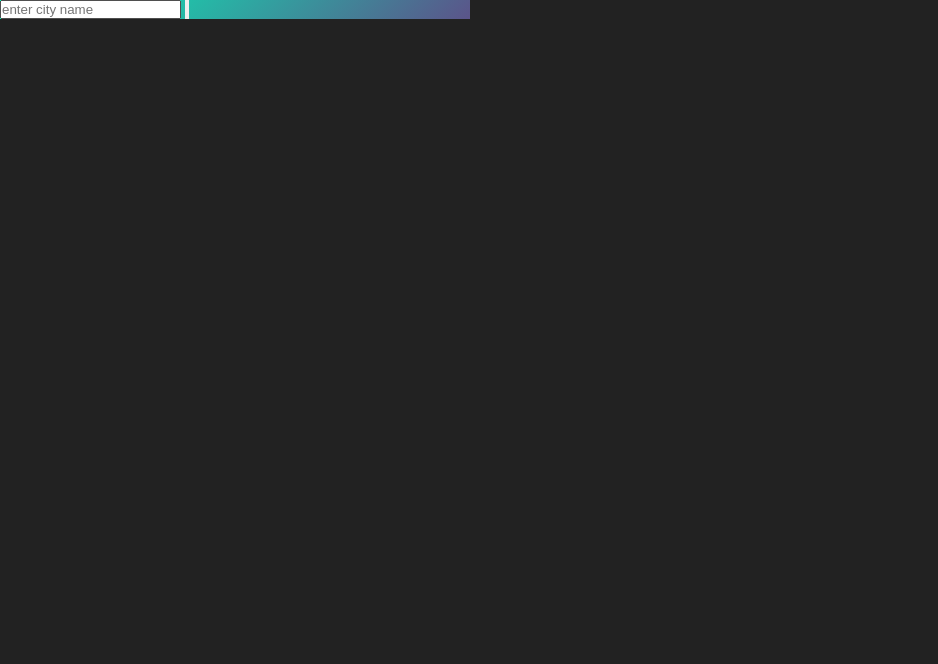
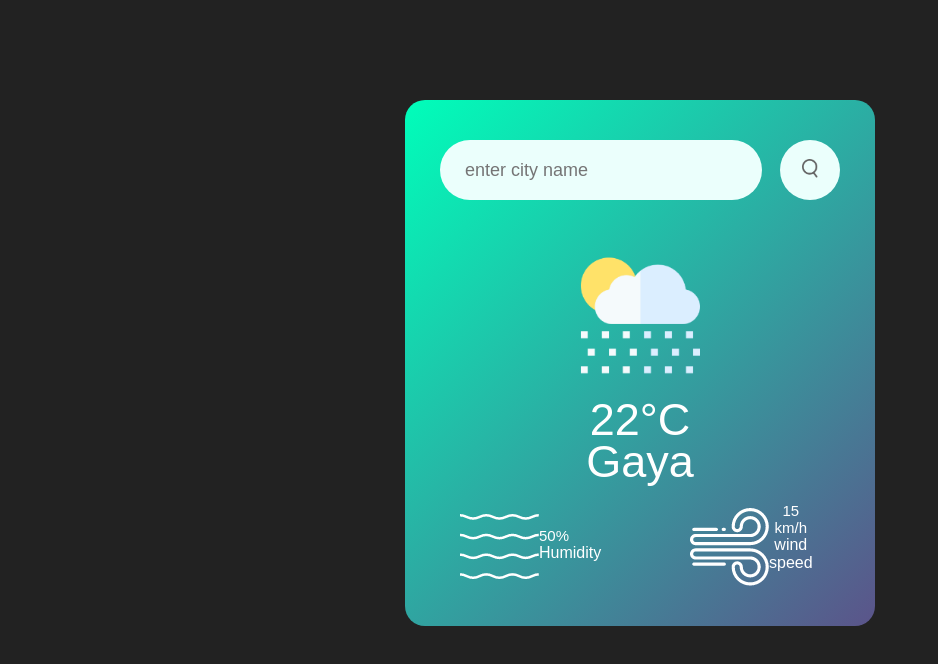
Before and after one commit to Gaurav560/JavaScriptFundamentalProjects, a plain HTML site: page WeatherApp/index.html in a window 1280 px wide. Shown: the whole page, without its empty margins (0-938 px from the left). Drawn offline with Linux system fonts and the light colour scheme.

Commit message:
enabling weather api

```diff
--- a/WeatherApp/index.html
+++ b/WeatherApp/index.html
@@ -13,8 +13,39 @@
                 <input type="text" placeholder="enter city name"
                  spellcheck="false">
 
-                 <button><img src="images/search.png" alt=""></button>
+                 <button><img src="images\images\search.png" alt=""></button>
+        </div>
+
+        <div class="weather">
+
+            <img src="images/images/rain.png" alt="rain image" class="weather-icon">
+            <h1 class="temp">22°C</h1>
+            <h1 class="city">Gaya</h1>
+            <div class="details">
+
+                <div class="col1">
+                    <img src="images/images/humidity.png" alt="humidity image">
+                <div>
+                <p class="humidity">50%</p>
+                <p>Humidity</p>
+                </div>
+            </div>
+
+            <div class="col2">
+                <img src="images/images/wind.png" alt="wind image">
+            <div>
+            <p class="wind">15 km/h</p>
+            <p>wind speed</p>
+            </div>
+        </div>
         </div>
     </div>
+    <script>
+const apiKey="5e2d632f412699bbb98d1f23ac99d6a9";
+const apiUrl="https://api.openweathermap.org/data/2.5/weather?units=metric&q=bangalore";
+
+
+
+    </script>
 </body>
 </html>
--- a/WeatherApp/style.css
+++ b/WeatherApp/style.css
@@ -13,4 +13,78 @@ body{
   max-width: 470px;
   background: linear-gradient(135deg, #00feba,#5b548a);
   color:#fff;
+  margin: 100px auto 0;
+  border-radius: 20px;
+  padding: 40px 35px;
+  text-align: center;
 }
+
+.search{
+  width: 100%;
+  display: flex;
+  align-items: center;
+  justify-content: space-between;
+}
+
+.search input{
+  border: 0;
+  outline: 0;
+  background: #ebfffc;
+  color:#555;
+  padding:10px 25px;
+  height: 60px;
+  border-radius: 30px;
+  flex: 1;
+  margin-right: 18px;
+  font-size: 18px;
+}
+.search button{
+  border: 0;
+  border-radius: 50%;
+  outline: 0;
+  background-color: #ebfffc;
+  width:60px;
+  height:60px;
+  cursor: pointer;
+
+}
+.search button img{
+  width: 16px;
+}
+.weather-icon{
+  width: 170px;
+  margin-top: 30px;
+
+}
+.weather h1{
+  font-size: 80px;
+  font-weight: 500;
+}
+.weather h1{
+  font-size: 45px;
+  font-weight:400;
+  margin-top: -10px;
+}
+.details{
+  display:flex;
+  justify-content:space-between;
+  align-items: center;
+padding:0 20px;
+margin-top: 20px;
+}
+.col1{
+  display: flex;
+  align-items: center;
+  text-align: left;
+
+}
+.col2{
+  width: 40px;
+  margin-right: 90px;
+  display: flex;
+
+}
+.humidity,.wind{
+  font-size: 15px;
+  margin-top: -6px;
+}
```
